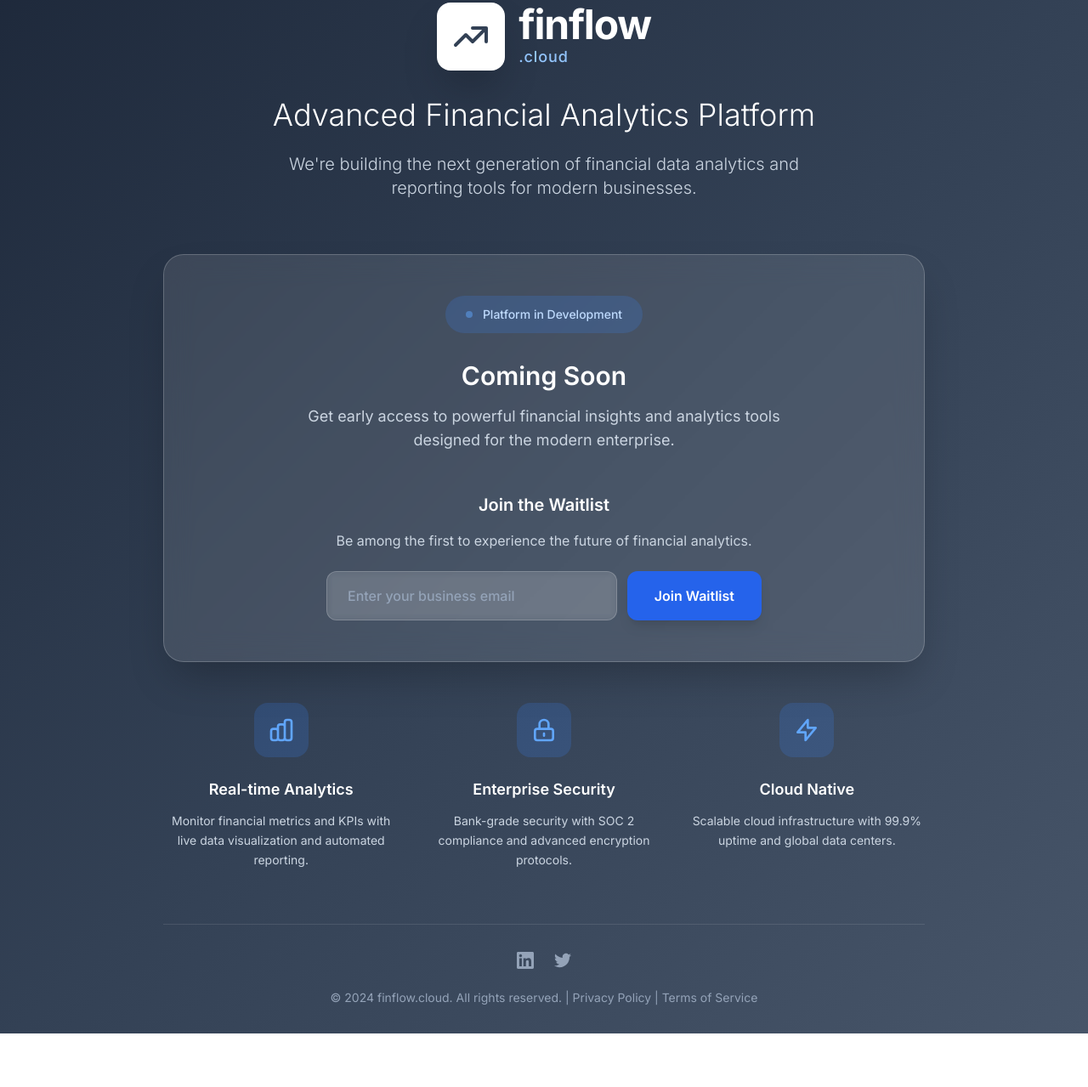
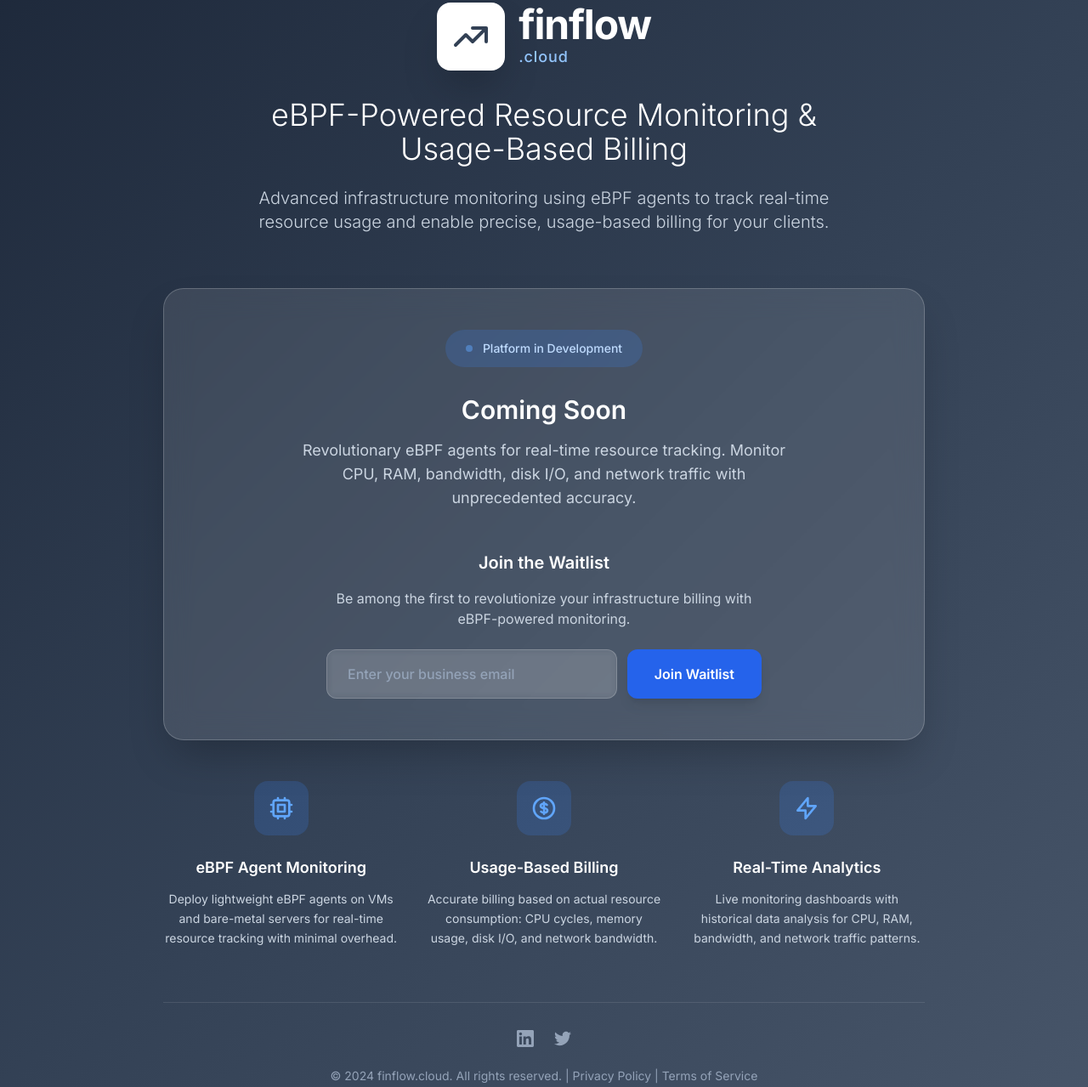
Before and after one commit to finflow-official/comming-soon, a plain HTML site: page index.html in a window 1280 px wide. Shown: the part 29-1308 px from the top of the page at 85% size. Before the commit the page ends 1245 px from the top, so only its background shows below. Drawn offline with nearby package versions, Linux system fonts and the light colour scheme; a script that the page names is missing.

Commit message:
Update index.html

```diff
--- a/index.html
+++ b/index.html
@@ -72,10 +72,10 @@
                 </div>
 
                 <h2 class="text-3xl md:text-4xl font-light text-white mb-6 max-w-3xl mx-auto leading-relaxed">
-                    Advanced Financial Analytics Platform
+                    eBPF-Powered Resource Monitoring & Usage-Based Billing
                 </h2>
                 <p class="text-xl text-slate-300 max-w-2xl mx-auto font-light">
-                    We're building the next generation of financial data analytics and reporting tools for modern businesses.
+                    Advanced infrastructure monitoring using eBPF agents to track real-time resource usage and enable precise, usage-based billing for your clients.
                 </p>
             </div>
 
@@ -92,7 +92,7 @@
                         Coming Soon
                     </h3>
                     <p class="text-slate-300 text-lg max-w-xl mx-auto">
-                        Get early access to powerful financial insights and analytics tools designed for the modern enterprise.
+                        Revolutionary eBPF agents for real-time resource tracking. Monitor CPU, RAM, bandwidth, disk I/O, and network traffic with unprecedented accuracy.
                     </p>
                 </div>
 
@@ -102,7 +102,7 @@
                         Join the Waitlist
                     </h4>
                     <p class="text-slate-300 mb-6">
-                        Be among the first to experience the future of financial analytics.
+                        Be among the first to revolutionize your infrastructure billing with eBPF-powered monitoring.
                     </p>
 
                     <form id="emailForm" class="space-y-4">
@@ -131,24 +131,24 @@
                 <div class="text-center">
                     <div class="w-16 h-16 bg-blue-500/20 rounded-2xl flex items-center justify-center mx-auto mb-6">
                         <svg class="w-8 h-8 text-blue-400" fill="none" stroke="currentColor" viewBox="0 0 24 24">
-                            <path stroke-linecap="round" stroke-linejoin="round" stroke-width="2" d="M9 19v-6a2 2 0 00-2-2H5a2 2 0 00-2 2v6a2 2 0 002 2h2a2 2 0 002-2zm0 0V9a2 2 0 012-2h2a2 2 0 012 2v10m-6 0a2 2 0 002 2h2a2 2 0 002-2m0 0V5a2 2 0 012-2h2a2 2 0 012 2v14a2 2 0 01-2 2h-2a2 2 0 01-2-2z"></path>
+                            <path stroke-linecap="round" stroke-linejoin="round" stroke-width="2" d="M9 3v2m6-2v2M9 19v2m6-2v2M5 9H3m2 6H3m18-6h-2m2 6h-2M7 19h10a2 2 0 002-2V7a2 2 0 00-2-2H7a2 2 0 00-2 2v10a2 2 0 002 2zM9 9h6v6H9V9z"></path>
                         </svg>
                     </div>
-                    <h5 class="text-lg font-semibold text-white mb-3">Real-time Analytics</h5>
+                    <h5 class="text-lg font-semibold text-white mb-3">eBPF Agent Monitoring</h5>
                     <p class="text-slate-300 text-sm leading-relaxed">
-                        Monitor financial metrics and KPIs with live data visualization and automated reporting.
+                        Deploy lightweight eBPF agents on VMs and bare-metal servers for real-time resource tracking with minimal overhead.
                     </p>
                 </div>
 
                 <div class="text-center">
                     <div class="w-16 h-16 bg-blue-500/20 rounded-2xl flex items-center justify-center mx-auto mb-6">
                         <svg class="w-8 h-8 text-blue-400" fill="none" stroke="currentColor" viewBox="0 0 24 24">
-                            <path stroke-linecap="round" stroke-linejoin="round" stroke-width="2" d="M12 15v2m-6 4h12a2 2 0 002-2v-6a2 2 0 00-2-2H6a2 2 0 00-2 2v6a2 2 0 002 2zm10-10V7a4 4 0 00-8 0v4h8z"></path>
+                            <path stroke-linecap="round" stroke-linejoin="round" stroke-width="2" d="M12 8c-1.657 0-3 .895-3 2s1.343 2 3 2 3 .895 3 2-1.343 2-3 2m0-8c1.11 0 2.08.402 2.599 1M12 8V7m0 1v8m0 0v1m0-1c-1.11 0-2.08-.402-2.599-1M21 12a9 9 0 11-18 0 9 9 0 0118 0z"></path>
                         </svg>
                     </div>
-                    <h5 class="text-lg font-semibold text-white mb-3">Enterprise Security</h5>
+                    <h5 class="text-lg font-semibold text-white mb-3">Usage-Based Billing</h5>
                     <p class="text-slate-300 text-sm leading-relaxed">
-                        Bank-grade security with SOC 2 compliance and advanced encryption protocols.
+                        Accurate billing based on actual resource consumption: CPU cycles, memory usage, disk I/O, and network bandwidth.
                     </p>
                 </div>
 
@@ -158,9 +158,9 @@
                             <path stroke-linecap="round" stroke-linejoin="round" stroke-width="2" d="M13 10V3L4 14h7v7l9-11h-7z"></path>
                         </svg>
                     </div>
-                    <h5 class="text-lg font-semibold text-white mb-3">Cloud Native</h5>
+                    <h5 class="text-lg font-semibold text-white mb-3">Real-Time Analytics</h5>
                     <p class="text-slate-300 text-sm leading-relaxed">
-                        Scalable cloud infrastructure with 99.9% uptime and global data centers.
+                        Live monitoring dashboards with historical data analysis for CPU, RAM, bandwidth, and network traffic patterns.
                     </p>
                 </div>
             </div>
```
